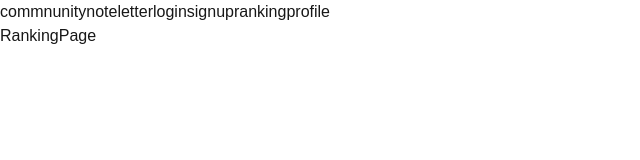
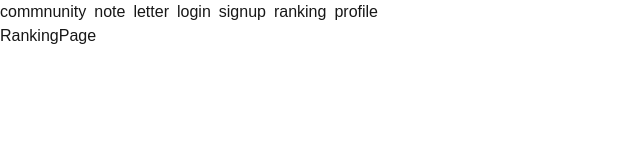
Before and after one commit to PomegranateBlue/dont_worry, a Next.js app: page /ranking in a window 1280 px wide. Shown: the top 160 px of the page, without its empty margins (0-640 px from the left). Built offline with nearby package versions, Linux system fonts and the light colour scheme.

Commit message:
✨ feat/ 내비바 가독성이 떨어져서 gap을 추가했습니다

```diff
--- a/src/components/header.tsx
+++ b/src/components/header.tsx
@@ -1,7 +1,7 @@
 import Link from 'next/link';
 export default function Header() {
   return (
-    <div>
+    <div className="flex gap-2">
       <Link href="community">commnunity</Link>
       <Link href="note">note</Link>
       <Link href="letter">letter</Link>
```
